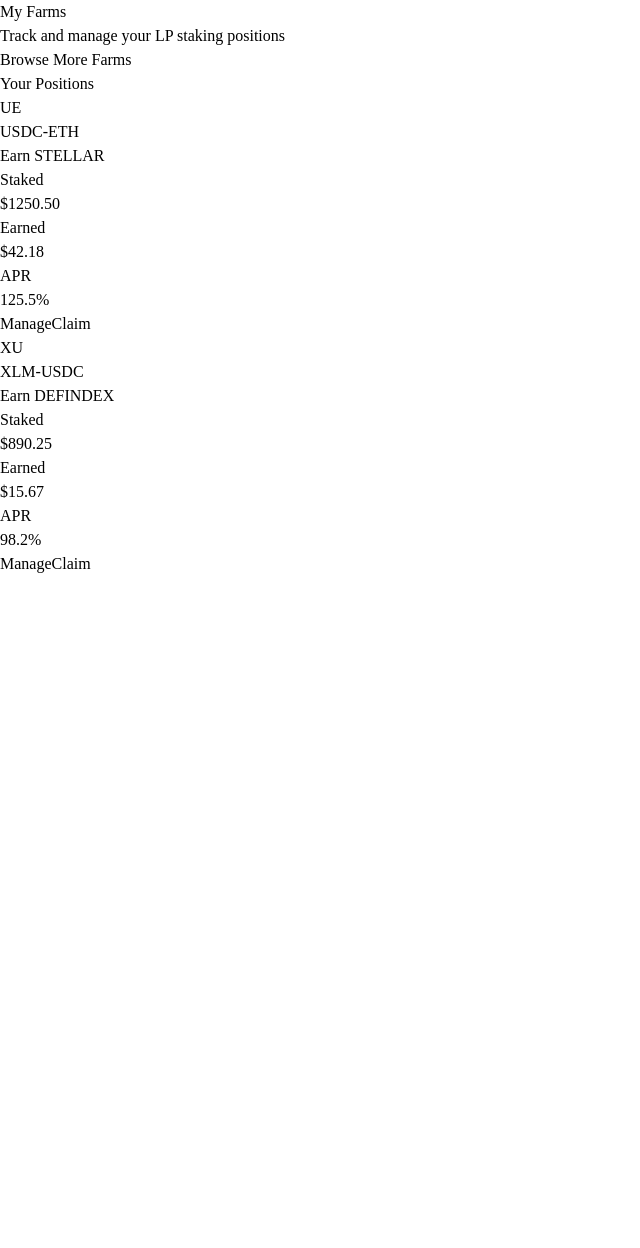
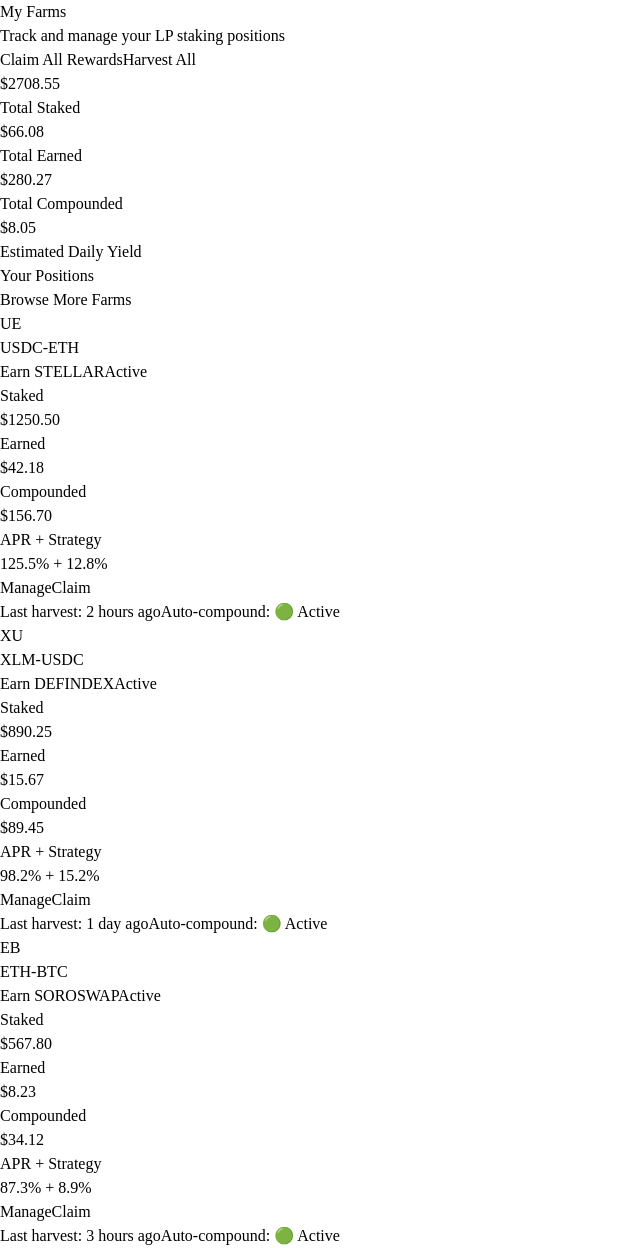
Before and after one commit to Smitbafna/xLP-Farm-Protocol, a Next.js app in the folder monorepo/apps/web/: page /dashboard in a window 1280 px wide. Shown: the whole page, without its empty margins (0-640 px from the left). Before the commit the page ends 800 px from the top, so only its background shows below. Built offline with nearby package versions, Linux system fonts and the light colour scheme; a web font is replaced by a local one.

Commit message:
feat: add dashboard summary cards and enhanced farm position details with compounding info

```diff
--- a/monorepo/apps/web/app/dashboard/page.tsx
+++ b/monorepo/apps/web/app/dashboard/page.tsx
@@ -9,12 +9,23 @@
   rewardToken: string;
   stakedAmount: number;
   earnedRewards: number;
+  compoundedAmount: number;
   apr: number;
+  strategyApy: number;
   isActive: boolean;
+  lastHarvest: string;
+}
+
+interface DashboardSummary {
+  totalStaked: number;
+  totalEarned: number;
+  totalCompounded: number;
+  dailyYield: number;
 }
 
 export default function MyFarmsDashboard() {
   const [userFarms, setUserFarms] = useState<UserFarm[]>([]);
+  const [summary, setSummary] = useState<DashboardSummary | null>(null);
   const [loading, setLoading] = useState(true);
 
   useEffect(() => {
@@ -27,8 +38,11 @@
           rewardToken: 'STELLAR',
           stakedAmount: 1250.50,
           earnedRewards: 42.18,
+          compoundedAmount: 156.70,
           apr: 125.5,
+          strategyApy: 12.8,
           isActive: true,
+          lastHarvest: '2 hours ago',
         },
         {
           id: 2,
@@ -36,15 +50,47 @@
           rewardToken: 'DEFINDEX',
           stakedAmount: 890.25,
           earnedRewards: 15.67,
+          compoundedAmount: 89.45,
           apr: 98.2,
+          strategyApy: 15.2,
           isActive: true,
+          lastHarvest: '1 day ago',
+        },
+        {
+          id: 3,
+          lpPair: 'ETH-BTC',
+          rewardToken: 'SOROSWAP',
+          stakedAmount: 567.80,
+          earnedRewards: 8.23,
+          compoundedAmount: 34.12,
+          apr: 87.3,
+          strategyApy: 8.9,
+          isActive: true,
+          lastHarvest: '3 hours ago',
         },
       ];
 
+      // Calculate summary
+      const mockSummary: DashboardSummary = {
+        totalStaked: mockUserFarms.reduce((sum, farm) => sum + farm.stakedAmount, 0),
+        totalEarned: mockUserFarms.reduce((sum, farm) => sum + farm.earnedRewards, 0),
+        totalCompounded: mockUserFarms.reduce((sum, farm) => sum + farm.compoundedAmount, 0),
+        dailyYield: mockUserFarms.reduce((sum, farm) => sum + (farm.stakedAmount * farm.apr / 365 / 100), 0),
+      };
+
       setUserFarms(mockUserFarms);
+      setSummary(mockSummary);
       setLoading(false);
     }, 1000);
   }, []);
+
+  const handleClaimAll = () => {
+    console.log('Claiming all rewards');
+  };
+
+  const handleHarvestAll = () => {
+    console.log('Harvesting and compounding all farms');
+  };
 
   if (loading) {
     return (
@@ -68,22 +114,60 @@
             <h1 className="text-3xl font-bold text-gray-900">My Farms</h1>
             <p className="text-gray-600">Track and manage your LP staking positions</p>
           </div>
-          <Link href="/">
-            <button className="px-4 py-2 border border-gray-300 rounded-md text-gray-700 hover:bg-gray-50">
-              Browse More Farms
+          <div className="flex space-x-3">
+            <button
+              onClick={handleClaimAll}
+              className="px-4 py-2 bg-green-600 text-white rounded-md hover:bg-green-700"
+            >
+              Claim All Rewards
             </button>
-          </Link>
+            <button
+              onClick={handleHarvestAll}
+              className="px-4 py-2 bg-purple-600 text-white rounded-md hover:bg-purple-700"
+            >
+              Harvest All
+            </button>
+          </div>
         </div>
+
+        {/* Summary Cards */}
+        {summary && (
+          <div className="grid grid-cols-1 md:grid-cols-4 gap-6 mb-8">
+            <div className="bg-white rounded-lg p-6 shadow-sm">
+              <div className="text-2xl font-bold text-indigo-600">${summary.totalStaked.toFixed(2)}</div>
+              <div className="text-sm text-gray-600">Total Staked</div>
+            </div>
+            <div className="bg-white rounded-lg p-6 shadow-sm">
+              <div className="text-2xl font-bold text-green-600">${summary.totalEarned.toFixed(2)}</div>
+              <div className="text-sm text-gray-600">Total Earned</div>
+            </div>
+            <div className="bg-white rounded-lg p-6 shadow-sm">
+              <div className="text-2xl font-bold text-purple-600">${summary.totalCompounded.toFixed(2)}</div>
+              <div className="text-sm text-gray-600">Total Compounded</div>
+            </div>
+            <div className="bg-white rounded-lg p-6 shadow-sm">
+              <div className="text-2xl font-bold text-orange-600">${summary.dailyYield.toFixed(2)}</div>
+              <div className="text-sm text-gray-600">Estimated Daily Yield</div>
+            </div>
+          </div>
+        )}
 
         {/* Farms List */}
         <div className="space-y-6">
-          <h2 className="text-2xl font-semibold text-gray-900">Your Positions</h2>
+          <div className="flex justify-between items-center">
+            <h2 className="text-2xl font-semibold text-gray-900">Your Positions</h2>
+            <Link href="/">
+              <button className="px-4 py-2 border border-gray-300 rounded-md text-gray-700 hover:bg-gray-50">
+                Browse More Farms
+              </button>
+            </Link>
+          </div>
 
           {userFarms.length === 0 ? (
             <div className="bg-white rounded-lg p-12 text-center shadow-sm">
               <div className="text-gray-400 text-6xl mb-4">🌾</div>
               <h3 className="text-xl font-semibold text-gray-900 mb-2">No farms yet</h3>
-              <p className="text-gray-600 mb-6">Start staking LP tokens to earn rewards</p>
+              <p className="text-gray-600 mb-6">Start staking LP tokens to earn rewards and compound your yields</p>
               <Link href="/">
                 <button className="px-6 py-3 bg-indigo-600 text-white rounded-md hover:bg-indigo-700">
                   Browse Farms
@@ -93,32 +177,41 @@
           ) : (
             <div className="space-y-4">
               {userFarms.map((farm) => (
-                <div key={farm.id} className="bg-white rounded-lg p-6 shadow-sm">
-                  <div className="flex items-center justify-between">
+                <div key={farm.id} className="bg-white rounded-lg p-6 shadow-sm hover:shadow-md transition-shadow">
+                  <div className="flex flex-col lg:flex-row lg:items-center lg:justify-between">
                     {/* Farm Info */}
-                    <div className="flex items-center space-x-4">
+                    <div className="flex items-center space-x-4 mb-4 lg:mb-0">
                       <div className="w-12 h-12 bg-gradient-to-br from-indigo-500 to-purple-600 rounded-lg flex items-center justify-center text-white font-bold">
                         {farm.lpPair.split('-')[0][0]}{farm.lpPair.split('-')[1][0]}
                       </div>
                       <div>
                         <h3 className="text-lg font-semibold">{farm.lpPair}</h3>
-                        <span className="text-sm text-gray-600">Earn {farm.rewardToken}</span>
+                        <div className="flex items-center space-x-2">
+                          <span className="text-sm text-gray-600">Earn {farm.rewardToken}</span>
+                          <span className="px-2 py-1 rounded-full text-xs font-medium bg-green-100 text-green-800">
+                            Active
+                          </span>
+                        </div>
                       </div>
                     </div>
 
                     {/* Position Details */}
-                    <div className="flex space-x-8">
-                      <div className="text-center">
+                    <div className="grid grid-cols-2 lg:grid-cols-4 gap-4 lg:gap-8 mb-4 lg:mb-0">
+                      <div className="text-center lg:text-left">
                         <div className="text-sm text-gray-600">Staked</div>
                         <div className="font-semibold">${farm.stakedAmount.toFixed(2)}</div>
                       </div>
-                      <div className="text-center">
+                      <div className="text-center lg:text-left">
                         <div className="text-sm text-gray-600">Earned</div>
                         <div className="font-semibold text-green-600">${farm.earnedRewards.toFixed(2)}</div>
                       </div>
-                      <div className="text-center">
-                        <div className="text-sm text-gray-600">APR</div>
-                        <div className="font-semibold">{farm.apr.toFixed(1)}%</div>
+                      <div className="text-center lg:text-left">
+                        <div className="text-sm text-gray-600">Compounded</div>
+                        <div className="font-semibold text-purple-600">${farm.compoundedAmount.toFixed(2)}</div>
+                      </div>
+                      <div className="text-center lg:text-left">
+                        <div className="text-sm text-gray-600">APR + Strategy</div>
+                        <div className="font-semibold">{farm.apr.toFixed(1)}% + {farm.strategyApy.toFixed(1)}%</div>
                       </div>
                     </div>
 
@@ -136,6 +229,12 @@
                       )}
                     </div>
                   </div>
+
+                  {/* Last Harvest Info */}
+                  <div className="mt-4 pt-4 border-t border-gray-100 flex justify-between items-center text-sm text-gray-600">
+                    <span>Last harvest: {farm.lastHarvest}</span>
+                    <span>Auto-compound: 🟢 Active</span>
+                  </div>
                 </div>
               ))}
             </div>
```
